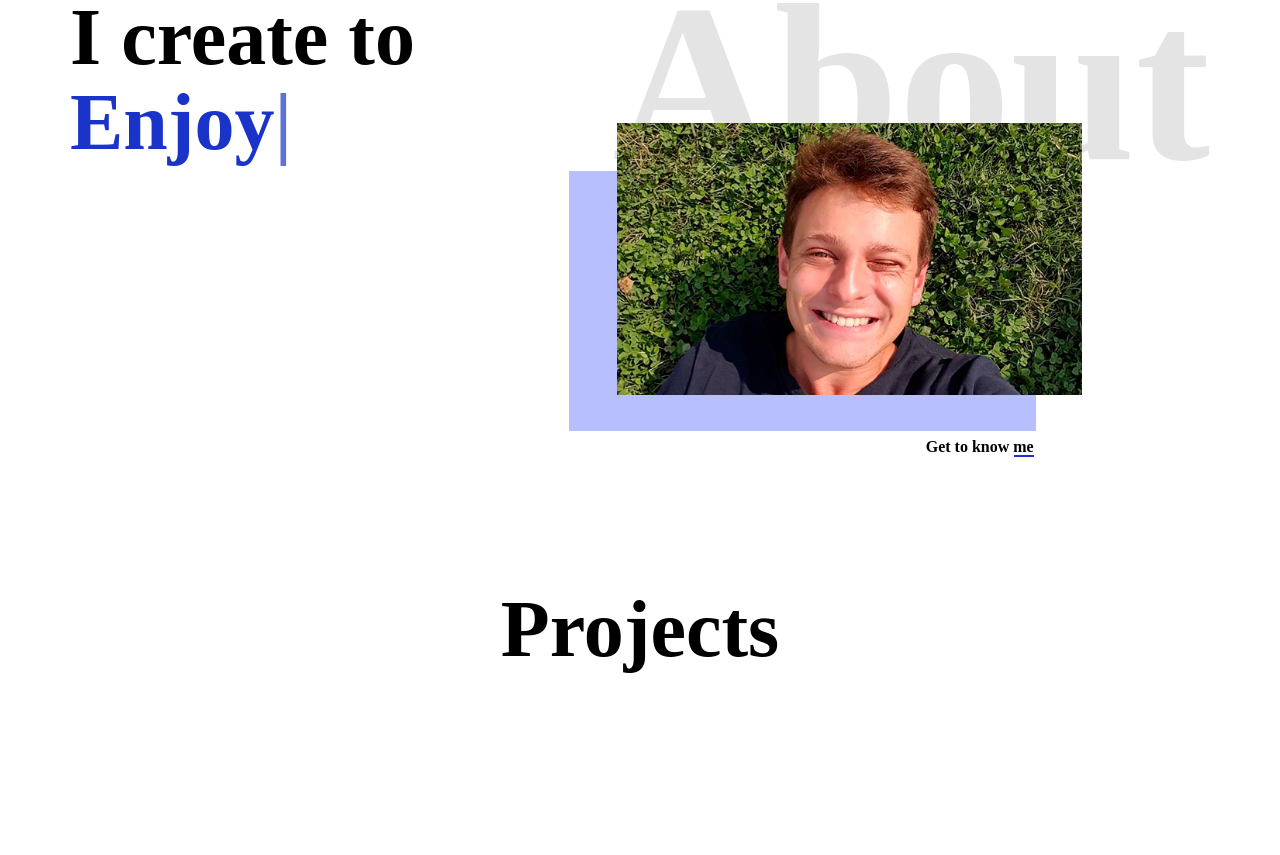
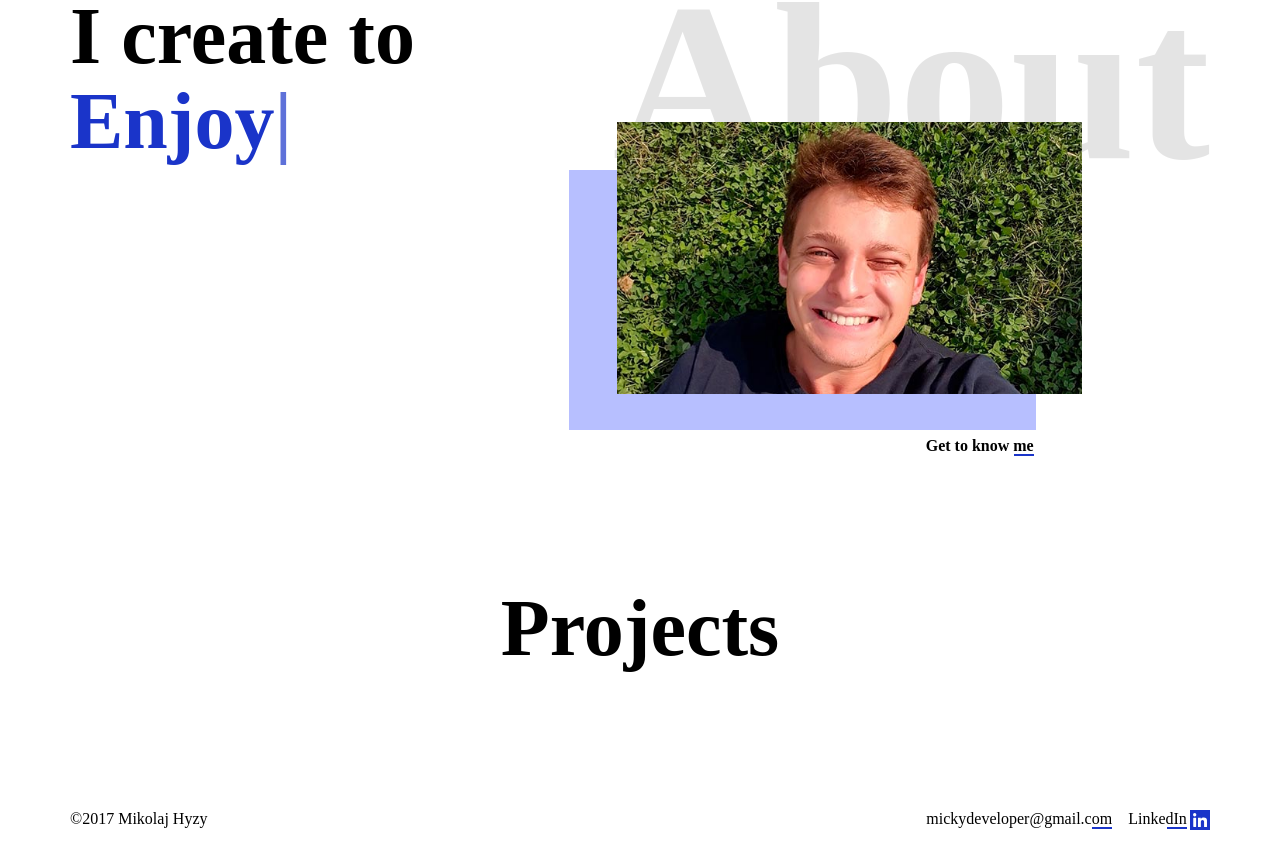
Before and after one commit to mickydeveloper/angular.io-portfolio, an Angular app: page / in a window 1280 px wide. Shown: the part 197-1052 px from the top of the page. Before the commit the page ends 877 px from the top, so only its background shows below. Built offline with nearby package versions, Linux system fonts and the light colour scheme; a web font is replaced by a local one.

Commit message:
added the footer component

```diff
--- a/src/app/app.component.html
+++ b/src/app/app.component.html
@@ -1,4 +1,5 @@
 <div class="container">
 <app-header></app-header>
 <router-outlet></router-outlet>
+<app-footer></app-footer>
 </div>
--- /dev/null
+++ b/src/app/shared/footer.component.html
@@ -0,0 +1,19 @@
+<footer>
+    <div class="row">
+        <div class="col-6 d-none d-md-flex text-left">
+            ©2017 Mikolaj Hyzy
+        </div>
+        <div class="col-12 col-md-6 text-right">
+            <span class="email">
+                <a href="mailto:mickydeveloper@gmail.com" class="text-link">
+                    <span>mickydeveloper@gmail.com</span>
+                </a>
+            </span>
+            <span class="linkedin d-fled">
+                <a href="https://dk.linkedin.com/in/mikolaj-hyzy" class="text-link">
+                    <span>LinkedIn</span></a>
+                <img src="../../assets/img/linkedin.svg">
+            </span>
+        </div>
+    </div>
+</footer>
--- /dev/null
+++ b/src/app/shared/footer.component.scss
@@ -0,0 +1,25 @@
+@import '../../assets/scss/media';
+
+footer{
+    font-weight: normal;
+    padding-bottom: 1.5rem;
+
+    .email{
+        margin-right: 1rem;
+    }
+
+    .linkedin{
+        img{
+            margin-left: 0.2rem;
+            width: 20px;
+        }
+    }
+
+    @include respond-to(small-down){
+        padding-bottom: 0rem;
+
+        .email{
+            float: left;
+        }
+    }
+}
--- a/src/app/shared/header.component.scss
+++ b/src/app/shared/header.component.scss
@@ -2,7 +2,7 @@
 
 nav {
   img.logo {
-    width: 150px;
+    width: 145px;
   }
 
   .links {
--- a/src/assets/scss/common.scss
+++ b/src/assets/scss/common.scss
@@ -41,13 +41,14 @@ h1{
     }
 }
 
-section{
+section, footer{
     margin-top: 8rem;
 
     @include respond-to(medium-down){
         margin-top: 6rem;
     }
 }
+
 @include respond-to(small-down){
     .mt-7{
         margin-top: 5rem;
```
Also changed, not shown: src/app/app.module.ts (+5 -3 lines), src/app/shared/footer.component.ts (added, +9 -0 lines), src/assets/img/linkedin.svg (added).
